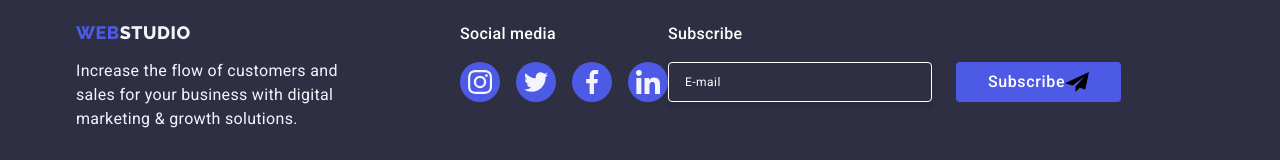
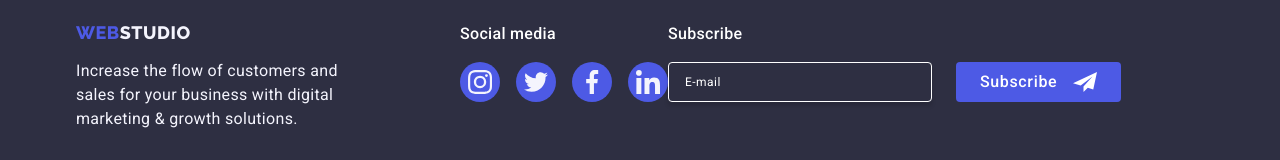
Before and after one commit to Cynosure24/goit-markup-hw-05, a plain HTML site: page index.html in a window 1280 px wide. Shown: the part 2999-3159 px from the top of the page. Drawn offline with nearby package versions, Linux system fonts and the light colour scheme.

Commit message:
Update styles.css

```diff
--- a/css/styles.css
+++ b/css/styles.css
@@ -553,6 +553,7 @@ p {
     border-radius: 4px;
     background-color: var(--iris, #4D5AE5);
     border: none;
+    cursor: pointer;
     transition: background-color var(--animation);
   }
 
@@ -563,7 +564,7 @@ p {
   }
 
 
-  .footer-btn-icon {
+  .footer-button-icon {
     margin-left: 16px;
     fill: var(--white, #FFFFFF);
   }
```
